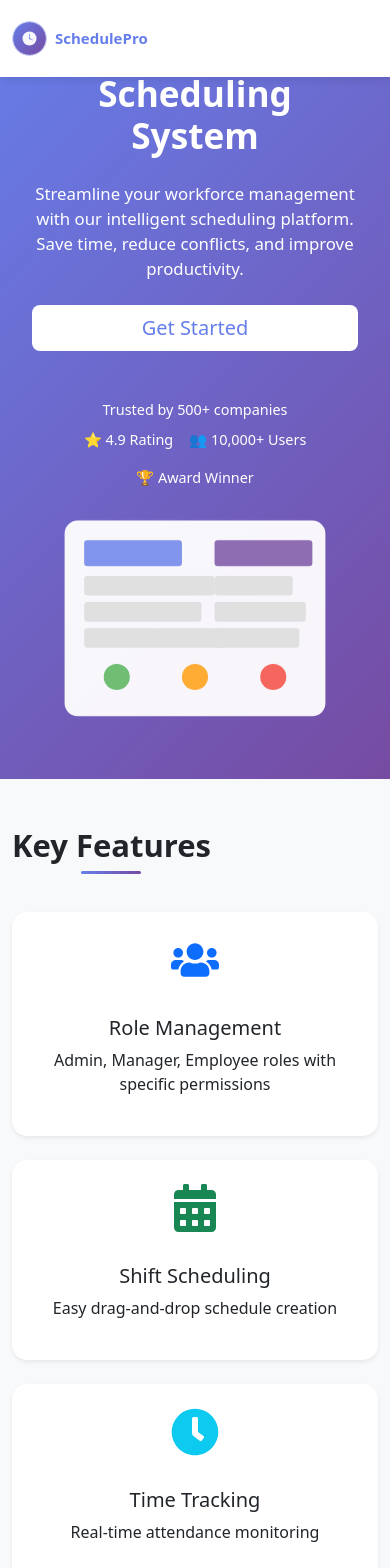
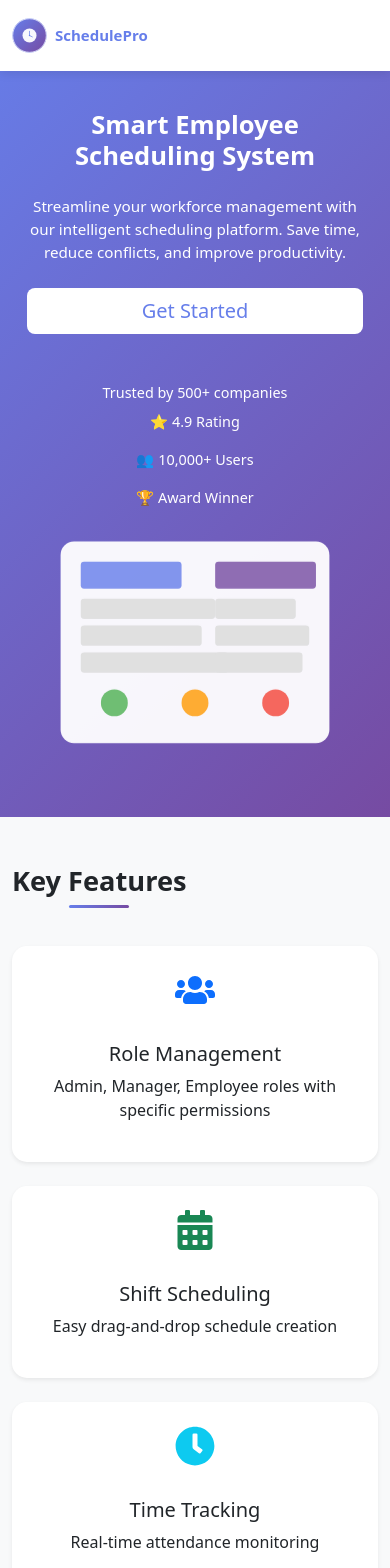
Before and after one commit to Jyotimirgale25/schedulepro, a React (Create React App) app in the folder frontend/: page / in a window 390 px wide. Shown: the top 1568 px of the page. Built offline with nearby package versions, Linux system fonts and the light colour scheme.

Commit message:
production ready with docker,CI/CD and render

```diff
--- a/frontend/src/pages/LandingPage.css
+++ b/frontend/src/pages/LandingPage.css
@@ -465,67 +465,88 @@ html {
 
 }
 
-@media (max-width: 768px) {
+@media (max-width:768px){
 
-  .hero-section,
-  .hero-container {
-    display: flex;
-    flex-direction: column;
-    padding: 30px 20px;
-    gap: 30px;
+.navbar{
+    padding:.8rem 0;
 }
 
-  /* Text section */
-  .hero-content,
-  .hero-left {
-    width: 100%;
-    text-align: left;
-    align-items: flex-start;
+.navbar-collapse{
+    background:#fff;
+    margin-top:10px;
+    padding:15px;
+    border-radius:10px;
+    box-shadow:0 10px 25px rgba(0,0,0,.1);
 }
 
-  .hero-content h1,
-  .hero-left h1 {
-    text-align: left;
-    font-size: 2rem;
-    line-height: 1.3;
+.hero-title{
+    font-size:1.9rem !important;
 }
 
-  .hero-content p,
-  .hero-left p {
-    text-align: left;
-    font-size: 16px;
+.hero-subtitle{
+    font-size:1rem;
 }
 
-  /* Button */
-  .hero-content .btn,
-  .hero-content button {
-    align-self: flex-start;
-    width: auto;
+.section-title{
+    font-size:2rem;
 }
 
-  /* Stats */
-  .hero-stats {
-    justify-content: flex-start;
-    flex-wrap: wrap;
-    gap: 15px;
+.feature-icon{
+    font-size:2.5rem;
 }
 
-  /* Image section */
-  .hero-image,
-  .hero-right {
-    width: 100%;
-    display: flex;
-    justify-content: center;
-    align-items: center;
-    order: 2;
+.footer{
+    text-align:center;
 }
 
-  .hero-image img,
-  .hero-right img {
-    width: 90%;
-    max-width: 350px;
-    height: auto;
+.social-icons{
+    justify-content:center;
 }
+
+.scroll-top{
+    width:40px;
+    height:40px;
+    right:20px;
+    bottom:20px;
+}
+
+}
+
+@media (max-width:576px){
+
+.hero-section{
+    padding:110px 15px 40px;
+}
+
+.hero-title{
+    font-size:1.6rem !important;
+}
+
+.hero-subtitle{
+    font-size:.95rem;
+}
+
+.hero-buttons .btn{
+    width:100%;
+}
+
+.hero-stats .d-flex{
+    flex-direction:column;
+    align-items:center;
+}
+
+.section-title{
+    font-size:1.7rem;
+}
+
+.about-image{
+    margin-bottom:20px;
+}
+
+.footer{
+    padding:2rem 0 1rem;
+}
+
 }
 .hero-image,
 .about-image {
```
Lines whose indentation alone changed are shown as unchanged.
